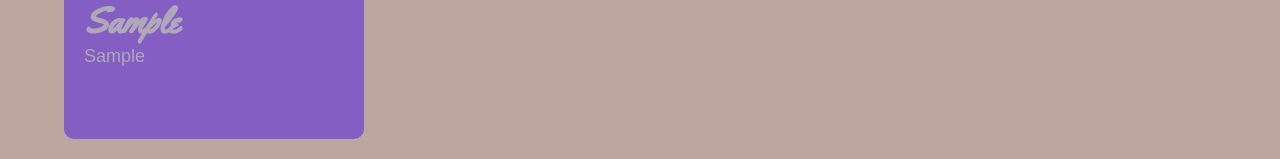
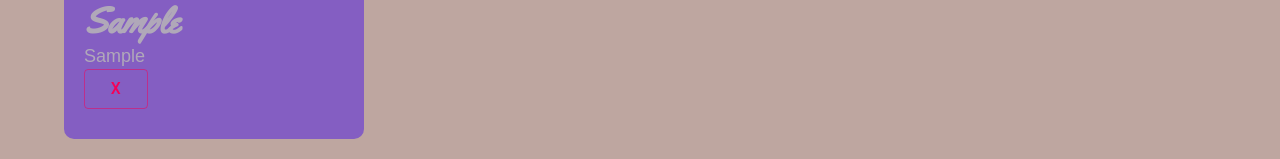
Before and after one commit to dalideco/keeper-app, a React (Create React App) app: page / in a window 1280 px wide. Both pictures are taken after typing "Sample", "Sample" into the empty fields and a click on the button "Add". Shown: the part 361-520 px from the top of the page. Built offline with nearby package versions, Linux system fonts and the light colour scheme.

Commit message:
adding delete button

```diff
--- a/package.json
+++ b/package.json
@@ -3,6 +3,7 @@
   "version": "0.1.0",
   "private": true,
   "dependencies": {
+    "@material-ui/core": "^4.11.2",
     "@testing-library/jest-dom": "^5.11.6",
     "@testing-library/react": "^11.2.2",
     "@testing-library/user-event": "^12.6.0",
@@ -35,5 +36,6 @@
       "last 1 firefox version",
       "last 1 safari version"
     ]
-  }
+  },
+  "devDependencies": {}
 }
--- a/src/App.js
+++ b/src/App.js
@@ -10,17 +10,24 @@
   const addToDatabase =(input)=>{
     setdatabase((prev)=>[...prev,
       {
-        id: input.length,
+        id: database.length,
         title: input.title,
         content:input.content
       }]
     );
   }
 
+  const removingFromdatabase= (id)=>{
+    setdatabase((prev)=>{
+      return prev.filter((elem)=>elem.id !== id)
+    });
+  }
+
   return (
     <div className="App">
       <Navbar database={database} />
-      <Main database={database} addToDatabase={addToDatabase}/>
+      <Main database={database} addToDatabase={addToDatabase}
+        removingFromdatabase={removingFromdatabase}/>
     </div>
   );
 }
--- a/src/components/Block.js
+++ b/src/components/Block.js
@@ -1,12 +1,25 @@
 import React from 'react';
 import './Block.scss';
+import Button from '@material-ui/core/Button';
+
 
 function Block(props) {
+
+    const removeBlock=(e)=>{
+
+        props.removingFromdatabase(props.id);
+
+        e.preventDefault()
+    }
     return (
         <div className="block">
             <form>
                 <h1>{props.title}</h1>
                 <p>{props.content}</p>
+                <Button variant="outlined" color ="secondary" onClick ={removeBlock}>
+                    x
+                </Button>
+
             </form>
         </div>
     )
--- a/src/components/Main.js
+++ b/src/components/Main.js
@@ -12,8 +12,10 @@
                 {props.database.map(a=>
                     <Block
                         key = {a.id}
+                        id={a.id}
                         title = {a.title}
                         content= {a.content}
+                        removingFromdatabase={props.removingFromdatabase}
                     />)}
 
             </div>
--- a/src/components/Myform.scss
+++ b/src/components/Myform.scss
@@ -19,7 +19,7 @@
             background:none;
             font-weight: 700;
             font-size: 1.5rem;
-            width: 90%;
+            width:90%;
             &:focus{
                 outline:none;
             }
```
Also changed, not shown: 2 other files (tests, documents, lock files or other folders).
